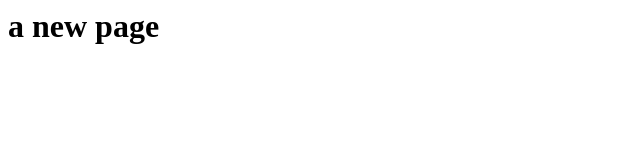
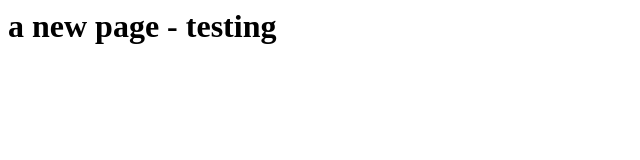
Before and after one commit to TryGlueOps/OLaraShared, a plain HTML site: page index.html in a window 1280 px wide. Shown: the whole page, without its empty margins (0-640 px from the left). Drawn offline with Linux system fonts and the light colour scheme.

Commit message:
Update index.html

```diff
--- a/index.html
+++ b/index.html
@@ -1 +1 @@
-<h1> a new page </h1>
+<h1> a new page - testing</h1>
```
